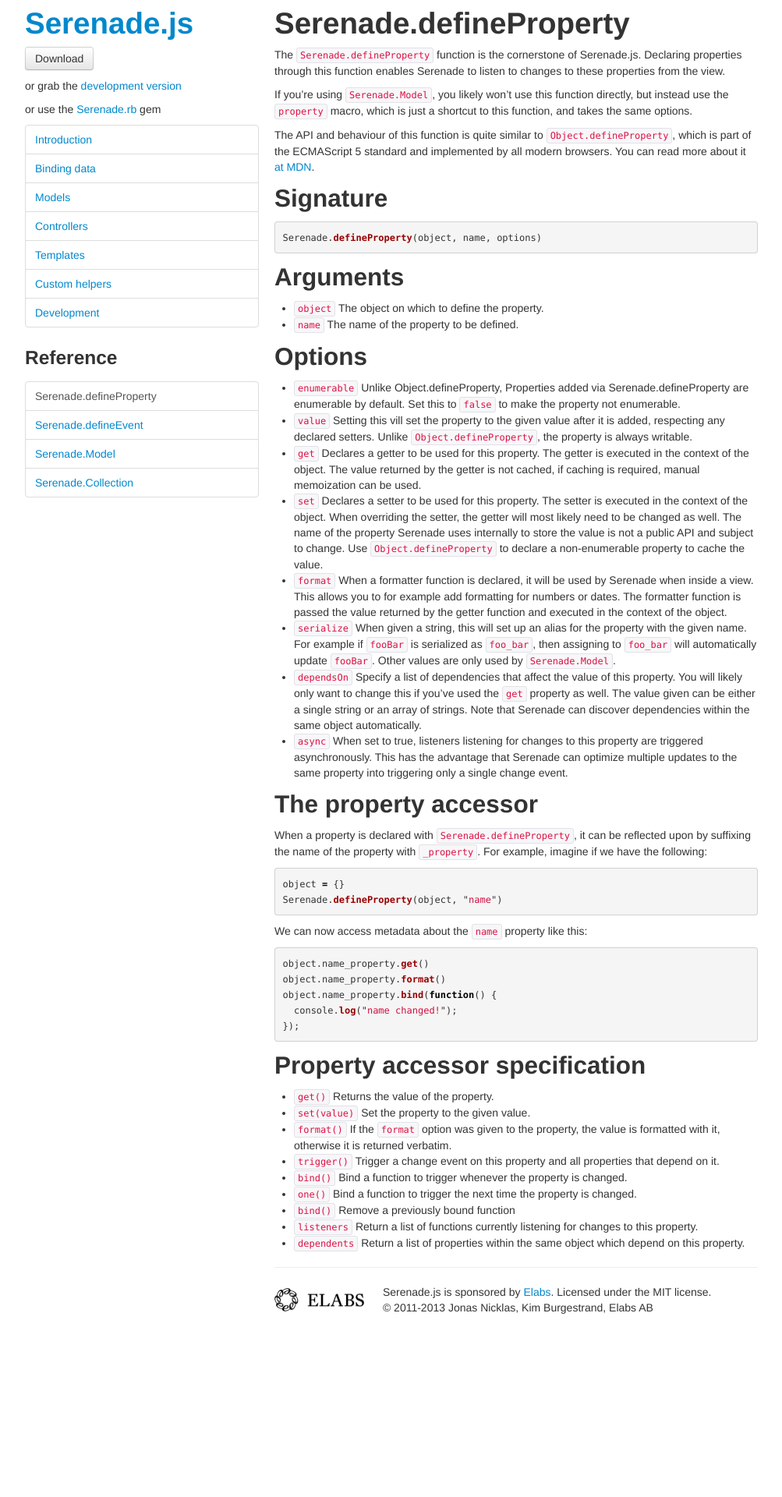
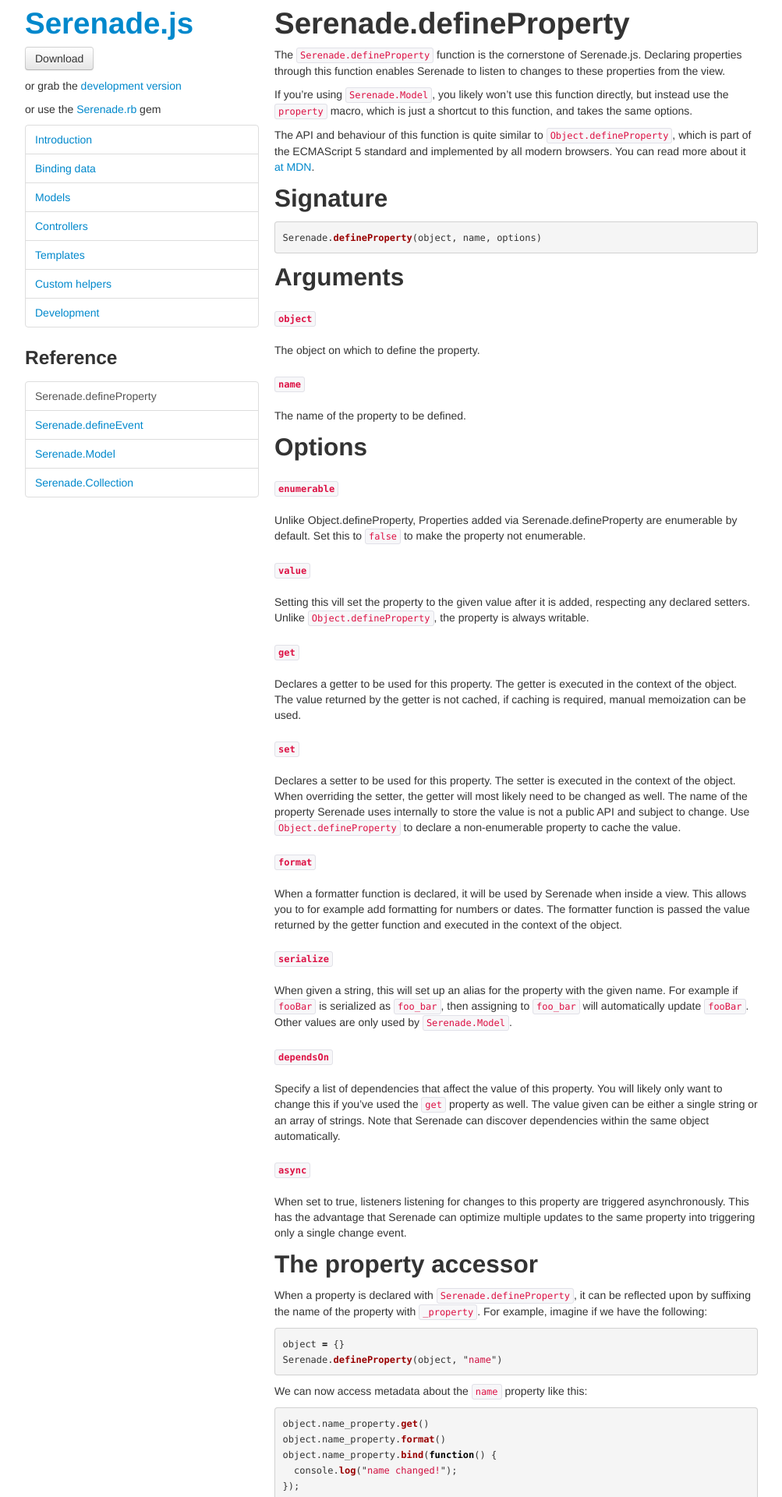
Before and after one commit to varvet/serenade.js, a Jekyll site: the page built from reference/define_property.md, in a window 1280 px wide. Shown: the top 1920 px of the page at 78% size, without its empty margins (138-1141 px from the left). Built offline with Jekyll 4.4.1, drawn with Linux system fonts in a browser that asks for light colours; nearby versions of some CDN libraries; Markdown is read by kramdown in place of the engine named in the settings; before the commit the page ends 1715 px from its top, so only the background shows below that.

```diff
--- a/reference/define_property.md
+++ b/reference/define_property.md
@@ -23,52 +23,70 @@ Serenade.defineProperty(object, name, options)
 
 ## Arguments
 
-- `object`
-  The object on which to define the property.
-- `name`
-  The name of the property to be defined.
+### `object`
+
+The object on which to define the property.
+
+### `name`
+
+The name of the property to be defined.
 
 ## Options
 
-- `enumerable`
-  Unlike Object.defineProperty, Properties added via Serenade.defineProperty
-  are enumerable by default. Set this to `false` to make the property not
-  enumerable.
-- `value`
-  Setting this vill set the property to the given value after it is added,
-  respecting any declared setters. Unlike `Object.defineProperty`, the property
-  is always writable.
-- `get`
-  Declares a getter to be used for this property. The getter is executed in the
-  context of the object. The value returned by the getter is not cached, if
-  caching is required, manual memoization can be used.
-- `set`
-  Declares a setter to be used for this property. The setter is executed in the
-  context of the object. When overriding the setter, the getter will most
-  likely need to be changed as well. The name of the property Serenade uses
-  internally to store the value is not a public API and subject to change. Use
-  `Object.defineProperty` to declare a non-enumerable property to cache the
-  value.
-- `format`
-  When a formatter function is declared, it will be used by Serenade when
-  inside a view. This allows you to for example add formatting for numbers or
-  dates. The formatter function is passed the value returned by the getter
-  function and executed in the context of the object.
-- `serialize`
-  When given a string, this will set up an alias for the property with the
-  given name. For example if `fooBar` is serialized as `foo_bar`, then
-  assigning to `foo_bar` will automatically update `fooBar`. Other values
-  are only used by `Serenade.Model`.
-- `dependsOn`
-  Specify a list of dependencies that affect the value of this property. You
-  will likely only want to change this if you've used the `get` property as
-  well. The value given can be either a single string or an array of strings.
-  Note that Serenade can discover dependencies within the same object automatically.
-- `async`
-  When set to true, listeners listening for changes to this property are
-  triggered asynchronously. This has the advantage that Serenade can optimize
-  multiple updates to the same property into triggering only a single change
-  event.
+### `enumerable`
+
+Unlike Object.defineProperty, Properties added via Serenade.defineProperty
+are enumerable by default. Set this to `false` to make the property not
+enumerable.
+
+### `value`
+
+Setting this vill set the property to the given value after it is added,
+respecting any declared setters. Unlike `Object.defineProperty`, the property
+is always writable.
+
+### `get`
+
+Declares a getter to be used for this property. The getter is executed in the
+context of the object. The value returned by the getter is not cached, if
+caching is required, manual memoization can be used.
+
+### `set`
+
+Declares a setter to be used for this property. The setter is executed in the
+context of the object. When overriding the setter, the getter will most
+likely need to be changed as well. The name of the property Serenade uses
+internally to store the value is not a public API and subject to change. Use
+`Object.defineProperty` to declare a non-enumerable property to cache the
+value.
+
+### `format`
+
+When a formatter function is declared, it will be used by Serenade when
+inside a view. This allows you to for example add formatting for numbers or
+dates. The formatter function is passed the value returned by the getter
+function and executed in the context of the object.
+
+### `serialize`
+
+When given a string, this will set up an alias for the property with the
+given name. For example if `fooBar` is serialized as `foo_bar`, then
+assigning to `foo_bar` will automatically update `fooBar`. Other values
+are only used by `Serenade.Model`.
+
+### `dependsOn`
+
+Specify a list of dependencies that affect the value of this property. You
+will likely only want to change this if you've used the `get` property as
+well. The value given can be either a single string or an array of strings.
+Note that Serenade can discover dependencies within the same object automatically.
+
+### `async`
+
+When set to true, listeners listening for changes to this property are
+triggered asynchronously. This has the advantage that Serenade can optimize
+multiple updates to the same property into triggering only a single change
+event.
 
 ## The property accessor
 
@@ -93,23 +111,40 @@ object.name_property.bind(function() {
 
 ## Property accessor specification
 
-- `get()`
-  Returns the value of the property.
-- `set(value)`
-  Set the property to the given value.
-- `format()`
-  If the `format` option was given to the property, the value is formatted with
-  it, otherwise it is returned verbatim.
-- `trigger()`
-  Trigger a change event on this property and all properties that depend on it.
-- `bind()`
-  Bind a function to trigger whenever the property is changed.
-- `one()`
-  Bind a function to trigger the next time the property is changed.
-- `bind()`
-  Remove a previously bound function
-- `listeners`
-  Return a list of functions currently listening for changes to this property.
-- `dependents`
-  Return a list of properties within the same object which depend on this
-  property.
+### `get()`
+
+Returns the value of the property.
+
+### `set(value)`
+
+Set the property to the given value.
+
+### `format()`
+
+If the `format` option was given to the property, the value is formatted with
+it, otherwise it is returned verbatim.
+
+### `trigger()`
+
+Trigger a change event on this property and all properties that depend on it.
+
+### `bind()`
+
+Bind a function to trigger whenever the property is changed.
+
+### `one()`
+
+Bind a function to trigger the next time the property is changed.
+
+### `bind()`
+
+Remove a previously bound function
+
+### `listeners`
+
+Return a list of functions currently listening for changes to this property.
+
+### `dependents`
+
+Return a list of properties within the same object which depend on this
+property.
```
